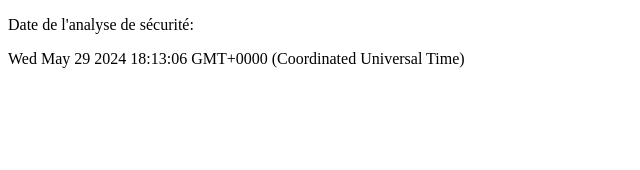
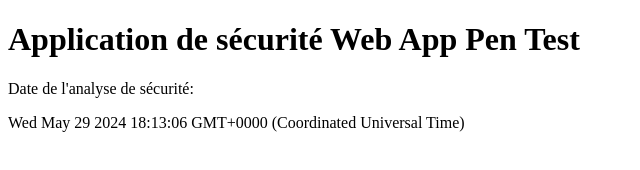
Before and after one commit to Jonathan-Rivest/TP_SecuriteInformatique, a plain HTML site: page index.html in a window 1280 px wide. Shown: the whole page, without its empty margins (0-640 px from the left). Drawn offline with Linux system fonts and the light colour scheme.

Commit message:
Ajout d'un titre à la page html

```diff
--- a/index.html
+++ b/index.html
@@ -5,6 +5,7 @@
         <title>Web App Pen Test</title>
     </head>
 <body>
+    <h1>Application de sécurité Web App Pen Test</h1>
     <p>Date de l'analyse de sécurité: </p>
     <p id="dateActuelle"></p>
     <script>
```
